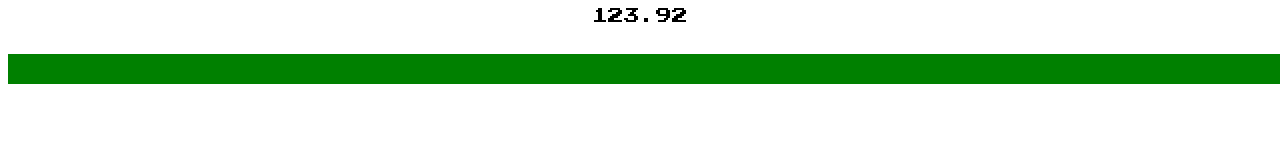
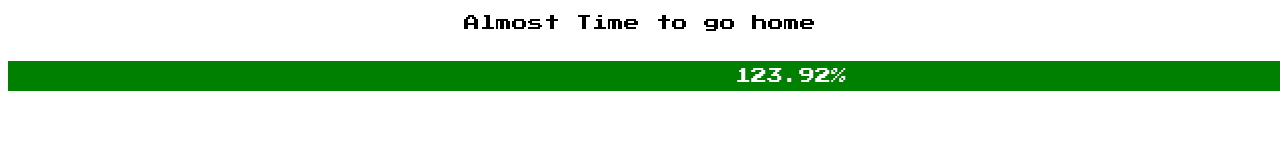
Before and after one commit to rudenik/Progress, a plain HTML site: page index.html in a window 1280 px wide. Shown: the top 160 px of the page. Drawn offline with nearby package versions, Linux system fonts and the light colour scheme.

Commit message:
added new titles and percentage to bar

```diff
--- a/assets/app.js
+++ b/assets/app.js
@@ -22,27 +22,20 @@ function percent(){
     console.log("Percentage: ", percentage*100);
 
     var percentSpan = $("#percentage")
-    percentSpan.text((percentage*100).toFixed(2));
+    if((percentage*100) > 50){
+        percentSpan.text("Almost Time to go home");
+    }else if((percentage*100) < 50){
+        percentSpan.text("Almost Time for lunch");
+    }
+
     var elem = document.getElementById("myBar");
     elem.style.width = (percentage*100+ '%');
-
-    // var startOfDay = moment().startOf('day')
-    // console.log(startOfDay)
-    // var endOfWorkDay = startOfDay.clone()
-    // endOfWorkDay.add(16, 'hours');
-    // var startOfWorkDay = startOfDay.add(7.5, 'hours')
-    // var timeAtWork = startOfWorkDay.from(now); //endOfWorkDay.subtract(startOfWorkDay)
-    // var percentDoneWD = (now / timeAtWork);
-    // console.log("Start of Day: ", startOfWorkDay.format('LT'));
-    // console.log("End of Day: ", endOfWorkDay.format('LT'));
-    // console.log("time At Work: ", timeAtWork);
-    // console.log("Percentage: ", percentDoneWD);
+    elem.innerHTML = (percentage*100).toFixed(2) + '%'
 
 }
 
 
 function updateProgress(){
-    // progress(percent())
     percent();
     setInterval(updateProgress, 30000);
 }
--- a/assets/style.css
+++ b/assets/style.css
@@ -8,8 +8,13 @@
     width: 1%;
     height: 30px;
     background-color: green;
+    color: white;
+    text-align: center; /* To center it horizontally (if you want) */
+    line-height: 30px;
+    font-family: 'Press Start 2P', cursive;
   }
 #percentage{
+    margin: 15px;
     text-align: center;
     position: relative;
     font-family: 'Press Start 2P', cursive;
```
